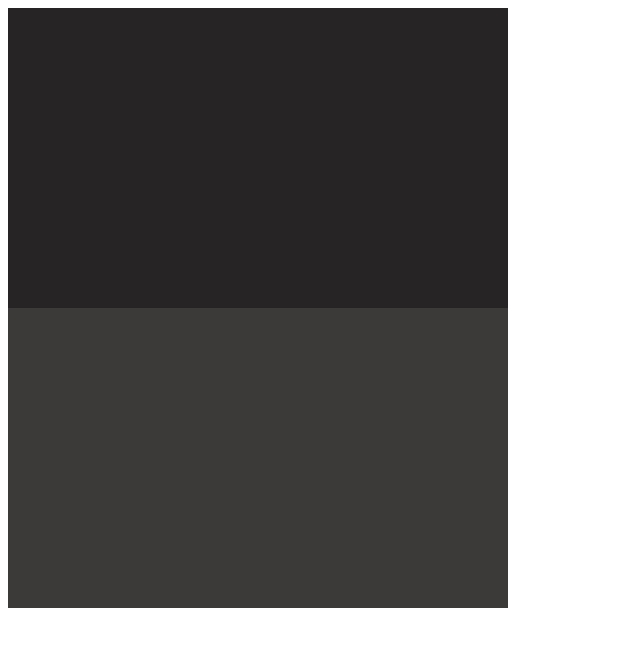
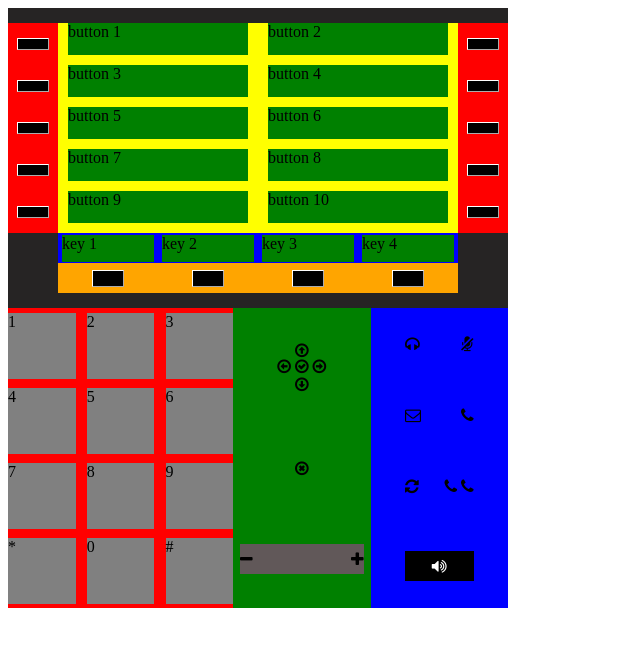
Before and after one commit to wallnutmonkeys/yealink-provisioning, a plain HTML site: page html_prototype/t46g.html in a window 1280 px wide. Shown: the whole page, without its empty margins (0-640 px from the left). Drawn offline with Linux system fonts and the light colour scheme.

Commit message:
first html prototye

```diff
--- a/html_prototype/t46g.html
+++ b/html_prototype/t46g.html
@@ -4,17 +4,121 @@
     <meta name="viewport" content="width=device-width, initial-scale=1">
     <meta charset="utf-8">
     <title>t46g-prototype</title>
-    <link rel="stylesheet" href="t46g.css" media="screen" charset="utf-8">
+    <link rel="stylesheet" href="css/t46g.css" media="screen" charset="utf-8">
+    <link rel="stylesheet" href="css/font-awesome-4.6.3/css/font-awesome.min.css" charset="utf-8">
   </head>
   <body>
 
     <div id="phone-body">
 
       <div id="phone-body-top">
+
+        <div id="phone-body-top-row1">
+          <div class="softkey-column">
+            <div class="vertical-softkey"></div>
+            <div class="vertical-softkey"></div>
+            <div class="vertical-softkey"></div>
+            <div class="vertical-softkey"></div>
+            <div class="vertical-softkey"></div>
+          </div>
+
+          <div id="lcd-screen">
+            <div class="lcd-dsskey">button 1</div>
+            <div class="lcd-dsskey">button 2</div>
+            <div class="lcd-dsskey">button 3</div>
+            <div class="lcd-dsskey">button 4</div>
+            <div class="lcd-dsskey">button 5</div>
+            <div class="lcd-dsskey">button 6</div>
+            <div class="lcd-dsskey">button 7</div>
+            <div class="lcd-dsskey">button 8</div>
+            <div class="lcd-dsskey">button 9</div>
+            <div class="lcd-dsskey">button 10</div>
+
+
+          </div>
+
+          <div class="softkey-column">
+            <div class="vertical-softkey"></div>
+            <div class="vertical-softkey"></div>
+            <div class="vertical-softkey"></div>
+            <div class="vertical-softkey"></div>
+            <div class="vertical-softkey"></div>
+          </div>
+        </div>
+
+        <div id="phone-body-top-row2">
+          <div class="lcd-softkey">key 1</div>
+          <div class="lcd-softkey">key 2</div>
+          <div class="lcd-softkey">key 3</div>
+          <div class="lcd-softkey">key 4</div>
+        </div>
+
+        <div id="phone-body-top-row3">
+          <div class="horizontal-softkey"></div>
+          <div class="horizontal-softkey"></div>
+          <div class="horizontal-softkey"></div>
+          <div class="horizontal-softkey"></div>
+        </div>
       </div>
 
+
       <div id="phone-body-bottom">
+        <div id="phone-body-bottom-col1">
+          <div class="dialplad-button">1</div>
+          <div class="dialplad-button">2</div>
+          <div class="dialplad-button">3</div>
+          <div class="dialplad-button">4</div>
+          <div class="dialplad-button">5</div>
+          <div class="dialplad-button">6</div>
+          <div class="dialplad-button">7</div>
+          <div class="dialplad-button">8</div>
+          <div class="dialplad-button">9</div>
+          <div class="dialplad-button">*</div>
+          <div class="dialplad-button">0</div>
+          <div class="dialplad-button">#</div>
+        </div>
+        <div id="phone-body-bottom-col2">
+          <div id="phone-joystick">
+            <i class="fa fa-arrow-circle-o-up" aria-hidden="true"></i>
+            <div>
+              <i class="fa fa-arrow-circle-o-left" aria-hidden="true"></i>
+              <i class="fa fa-check-circle-o" aria-hidden="true"></i>
+              <i class="fa fa-arrow-circle-o-right" aria-hidden="true"></i>
+            </div>
+            <i class="fa fa-arrow-circle-o-down" aria-hidden="true"></i>
+          </div>
+          <i class="fa fa-times-circle-o" aria-hidden="true"></i>
+          <div id="volume-control-button">
+            <i class="fa fa-minus" aria-hidden="true"></i>
+            <i class="fa fa-plus" aria-hidden="true"></i>
+
+          </div>
+
+        </div>
+        <div id="phone-body-bottom-col3">
+          <div class="col2-button-row">
+            <i class="fa fa-headphones" aria-hidden="true"></i>
+            <i class="fa fa-microphone-slash" aria-hidden="true"></i>
+          </div>
+          <div class="col2-button-row">
+            <i class="fa fa-envelope-o" aria-hidden="true"></i>
+            <i class="fa fa-phone" aria-hidden="true"></i>
+          </div>
+
+          <div class="col2-button-row">
+            <i class="fa fa-refresh" aria-hidden="true"></i>
+            <div>
+              <i class="fa fa-phone" aria-hidden="true"></i>
+              <i class="fa fa-phone" aria-hidden="true"></i>
+            </div>
+          </div>
+
+          <div id="speaker-button">
+            <i class="fa fa-volume-up" aria-hidden="true"></i>
+          </div>
+        </div>
       </div>
+
 
     </div>
 
```
